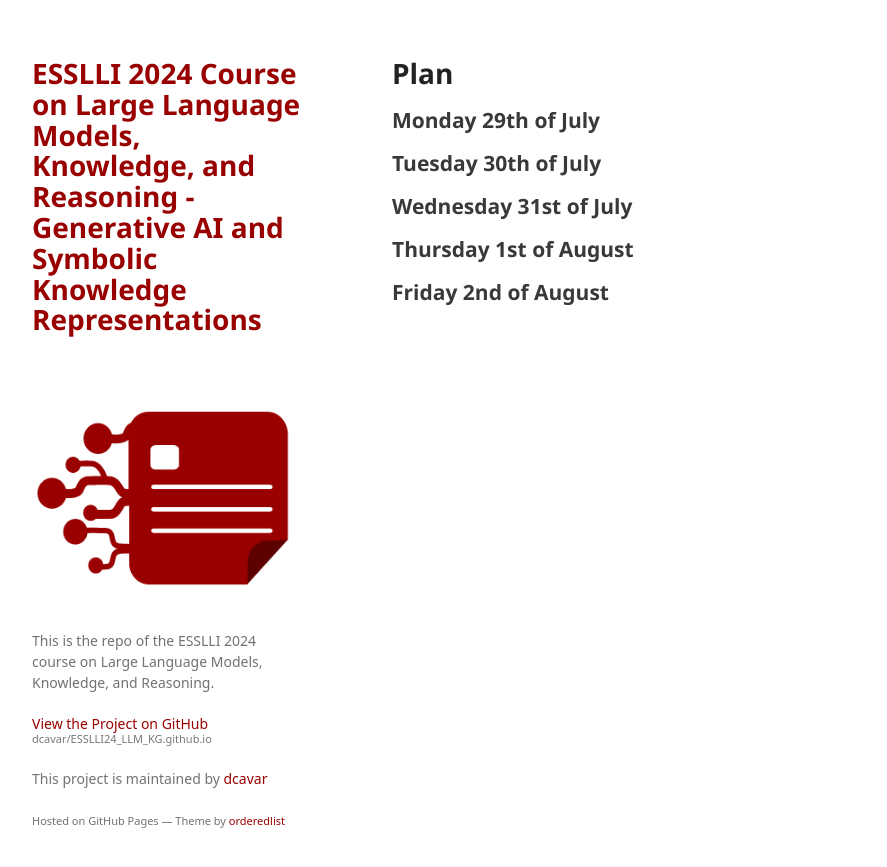
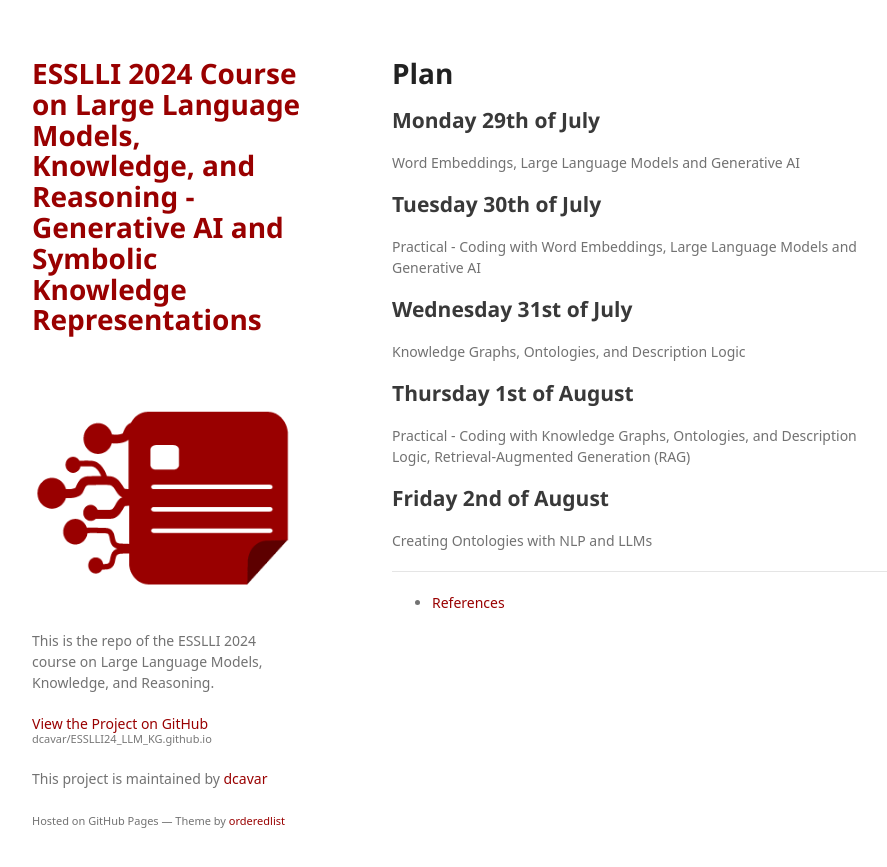
Before and after one commit to dcavar/ESSLLI24_LLM_KG.github.io, a Jekyll site: the page built from docs/plan.md, in a window 1280 px wide. Shown: the top 867 px of the page, without its empty margins (178-1065 px from the left). Built offline with Jekyll 4.4.1, drawn with Linux system fonts in a browser that asks for light colours; some web fonts are replaced; our own code applies the rules of GitHub Pages for plain Markdown files.

Commit message:
added plan and references

```diff
--- a/docs/plan.md
+++ b/docs/plan.md
@@ -2,18 +2,23 @@
 
 
 ## Monday 29th of July
-
+Word Embeddings, Large Language Models and Generative AI
 
 
 ## Tuesday 30th of July
+Practical - Coding with Word Embeddings, Large Language Models and Generative AI
 
 
 ## Wednesday 31st of July
-
+Knowledge Graphs, Ontologies, and Description Logic
 
 
 ## Thursday 1st of August
-
+Practical - Coding with Knowledge Graphs, Ontologies, and Description Logic, Retrieval-Augmented Generation (RAG)
 
 
 ## Friday 2nd of August
+Creating Ontologies with NLP and LLMs
+
+---
+- [References](/references)
```
Also changed, not shown: docs/README.md (+1 -1 lines), docs/references.md (+8 -0 lines).
